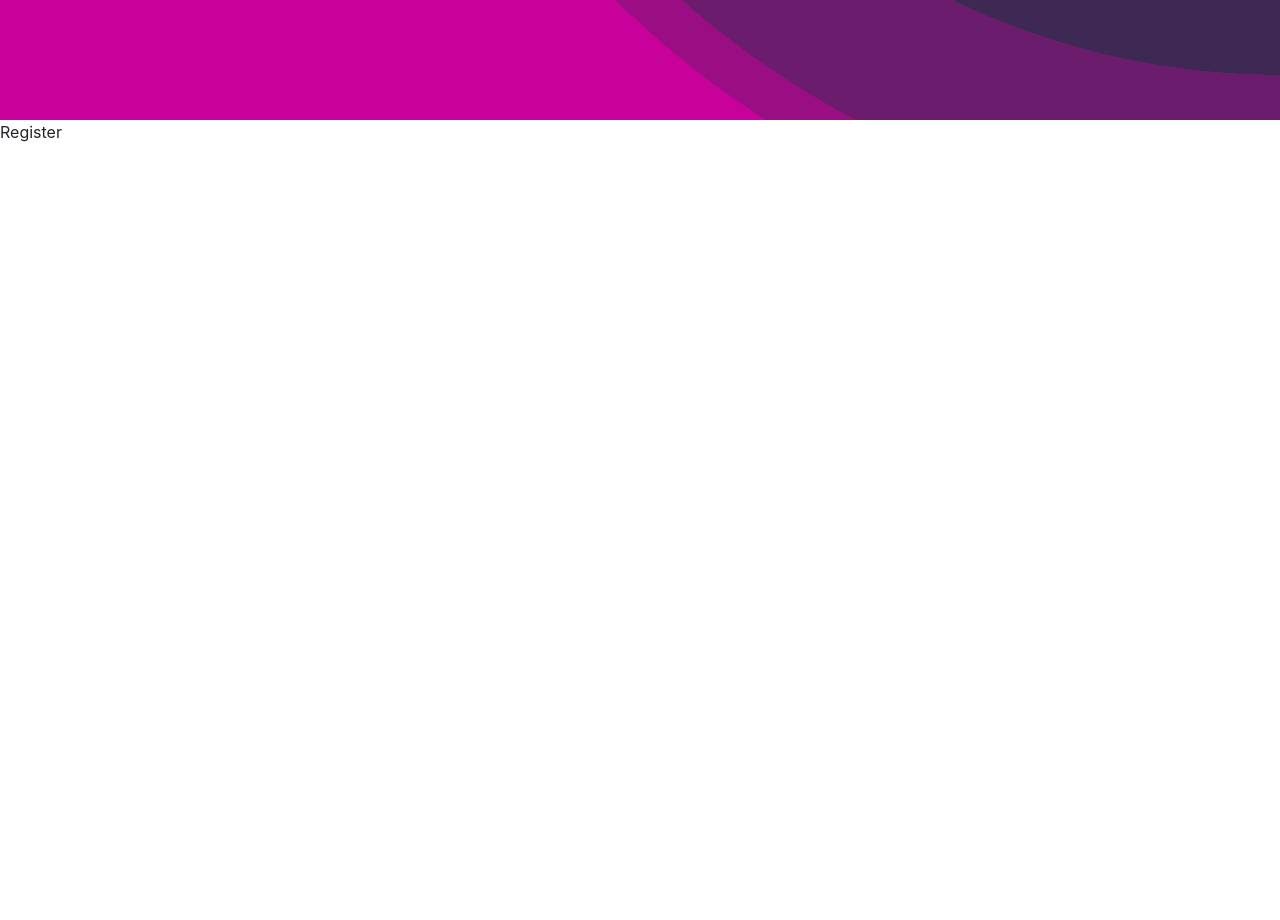
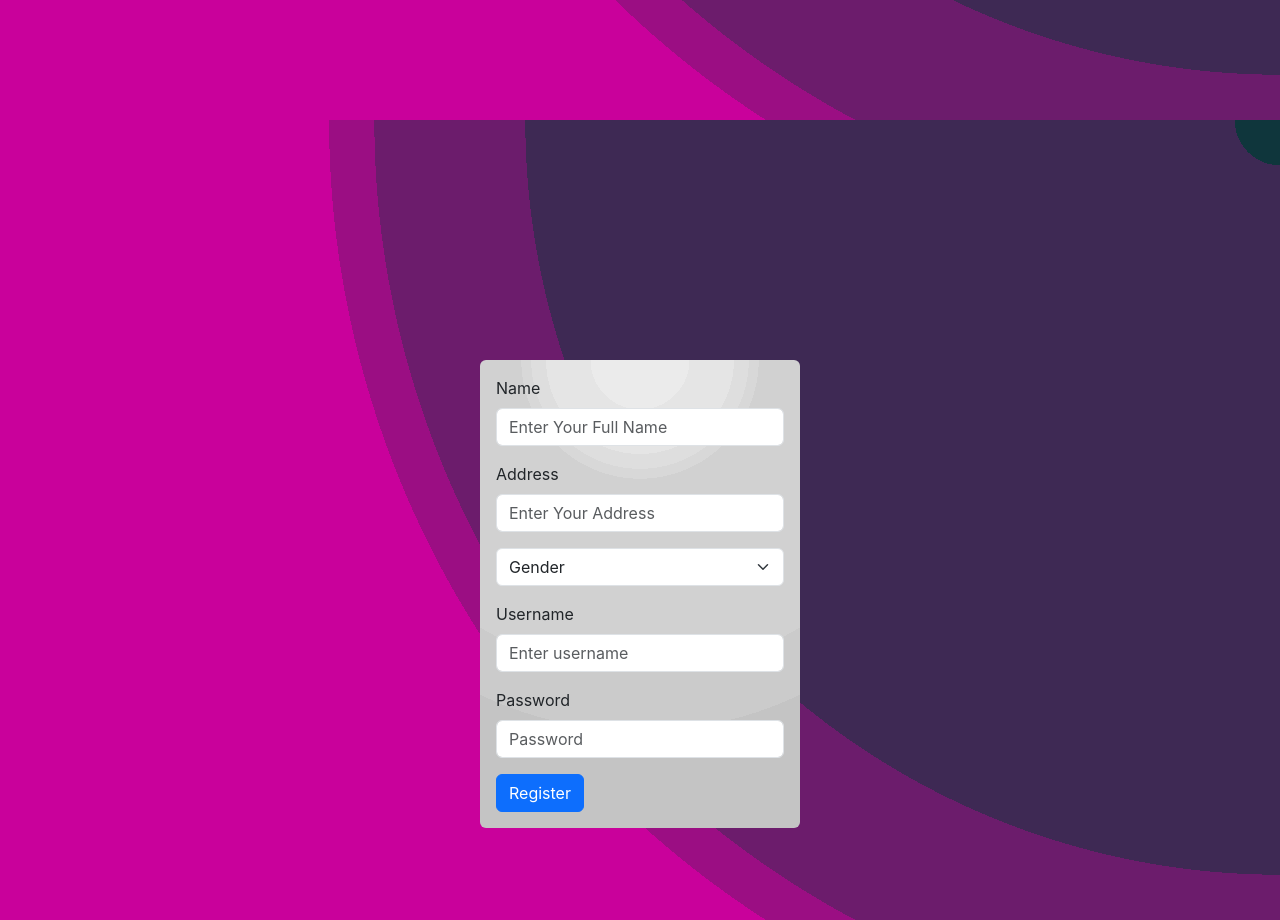
Before and after one commit to PrajwalVK7/secure-login-system-frontend, a React (Create React App) app: page / in a window 1280 px wide. Shown: the part 680-1600 px from the top of the page. Before the commit the page ends 824 px from the top, so only its background shows below. Built offline with nearby package versions, Linux system fonts and the light colour scheme.

Commit message:
UI of Register Compoenent Completed

```diff
--- a/src/components/Register.tsx
+++ b/src/components/Register.tsx
@@ -1,9 +1,42 @@
 import React from 'react'
+import Button from 'react-bootstrap/Button';
+import Form from 'react-bootstrap/Form';
+function Register() {
+    return (
+        <div className='login-root d-flex justify-content-center align-items-center' style={{ height: '100vh' }}>
+            <div style={{ height: '20rem', width: '20rem' }}  >
+                <Form className='p-3 rounded container '>
+                    <Form.Group className="mb-3" controlId="formBasicEmail">
+                        <Form.Label>Name</Form.Label>
+                        <Form.Control type="text" placeholder="Enter Your Full Name" />
+                    </Form.Group>
+                    <Form.Group className="mb-3" controlId="formBasicEmail">
+                        <Form.Label>Address</Form.Label>
+                        <Form.Control type="text" placeholder="Enter Your Address" />
+                    </Form.Group>
+                    <Form.Select className="mb-3" aria-label="Default select example">
+                        <option>Gender</option>
+                        <option value="1">Male</option>
+                        <option value="2">Female</option>
+                    </Form.Select>
+                    <Form.Group className="mb-3" controlId="formBasicEmail">
+                        <Form.Label>Username</Form.Label>
+                        <Form.Control type="text" placeholder="Enter username" />
+                    </Form.Group>
 
-function Register() {
-  return (
-    <div>Register</div>
-  )
+                    <Form.Group className="mb-3" controlId="formBasicPassword">
+                        <Form.Label>Password</Form.Label>
+                        <Form.Control type="password" placeholder="Password" />
+                    </Form.Group>
+
+                    <Button variant="primary" type="submit">
+                        Register
+                    </Button>
+                </Form>
+            </div>
+
+
+        </div>)
 }
 
 export default Register
```
